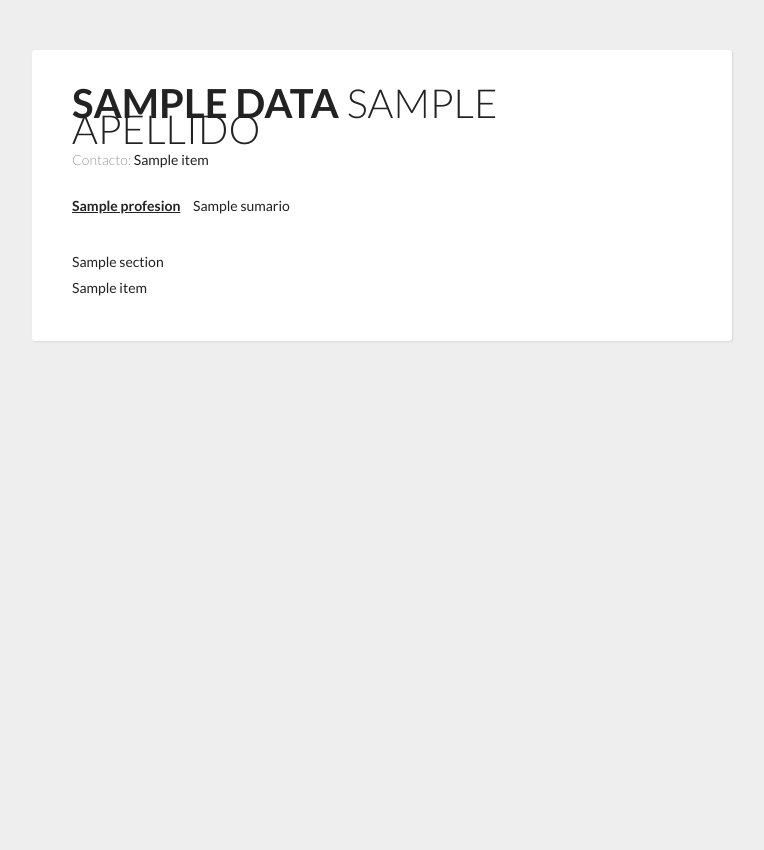
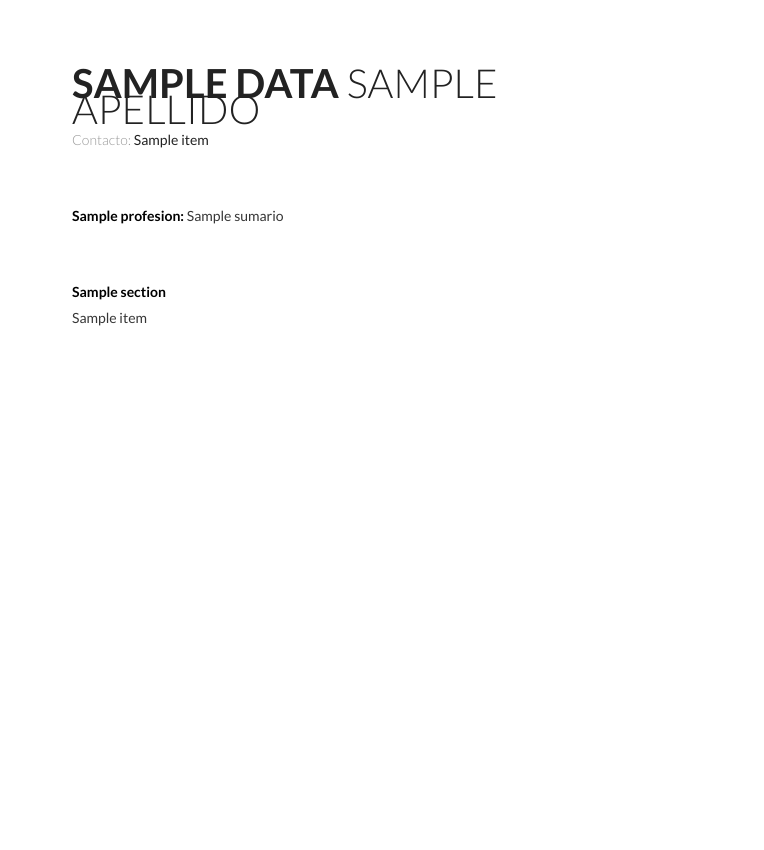
Before and after one commit to EstefanoContrerasDuoc/Portafolio, a Flask app: template templates/template1.html in a window 1280 px wide. Shown: the whole page, without its empty margins (258-1022 px from the left). After the commit the page ends 326 px from the top, so only its background shows below. Run offline with Flask 3, Linux system fonts and the light colour scheme; the template is opened without the code that fills it: most values are stand-ins (such as "Sample title", 1, 10 or a date in 2020).

Commit message:
plantilla

```diff
--- a/static/css/estilos.css
+++ b/static/css/estilos.css
@@ -3,13 +3,18 @@
     padding: 0;
     box-sizing: border-box;
 }
-html {
-  height: 100%;
+
+html, body {
+    /* Ensure no default browser margins/padding */
+    margin: 0;
+    padding: 0;
+    width: 100%;  /* Ensure they take full width */
+    height: 100%; /* Ensure they take full height */
 }
 
 body {
   min-height: 100%;
-  background: #eee;
+  background: #ffffff;
   font-family: 'Lato', sans-serif;
   font-weight: 400;
   color: #222;
@@ -22,14 +27,24 @@ body {
   max-width: 700px;
   background: #fff;
   margin: 0px auto 0px;
-  box-shadow: 1px 1px 2px #DAD7D7;
   border-radius: 3px;
   padding: 40px;
-  margin-top: 50px;
+  margin-top: 30px;
 }
 
+.about .position {
+  font-weight: 800;
+  color: black;
+}
+.about .desc {
+  font-weight: 500;
+  color: rgb(54, 54, 54);
+}
+.about{
+  margin-bottom: 50px;
+}
 .header {
-  margin-bottom: 30px;
+  margin-bottom: 50px;
 
   .full-name {
     font-size: 40px;
@@ -71,87 +86,18 @@ body {
 }
 
 
-.details {
-  line-height: 20px;
 
-  .section {
-    margin-bottom: 40px;
-  }
+.section {
+  margin-bottom: 30px;
+}
 
-  .section:last-of-type {
-    margin-bottom: 0px;
-  }
+.section .titulo {
+  font-weight: 800;
+  font-style:bold;
+  color: black;
+}
 
-  .section__title {
-    letter-spacing: 2px;
-    color: #54AFE4;
-    font-weight: bold;
-    margin-bottom: 10px;
-    text-transform: uppercase;
-  }
-
-  .section__list-item {
-    margin-bottom: 40px;
-  }
-
-  .section__list-item:last-of-type {
-    margin-bottom: 0;
-  }
-
-  .left ,
-  .right {
-    vertical-align: top;
-    display: inline-block;
-  }
-
-  .left {
-    width: 60%;
-  }
-
-  .right {
-    tex-align: right;
-    width: 39%;
-  }
-
-  .name {
-    font-weight: bold;
-  }
-
-  a {
-    text-decoration: none;
-    color: #000;
-    font-style: italic;
-  }
-
-  a:hover {
-    text-decoration: underline;
-    color: #000;
-  }
-
-  .skills {
-
-  }
-
-  .skills__item {
-    margin-bottom: 10px;
-  }
-
-  .skills__item .right {
-    input {
-      display: none;
-    }
-
-    label {
-      display: inline-block;
-      width: 20px;
-      height: 20px;
-      background: #C3DEF3;
-      border-radius: 20px;
-      margin-right: 3px;
-    }
-
-    input:checked + label {
-      background: #79A9CE;
-    }
-  }
+.section .items {
+  font-weight: 500;
+  color: rgb(54, 54, 54);
 }
--- a/templates/template1.html
+++ b/templates/template1.html
@@ -9,7 +9,8 @@
 <link href='https://fonts.googleapis.com/css?family=Lato:400,300,700' rel='stylesheet' type='text/css'>
 
 <div class="container">
-  <div class="header">
+
+    <div class="header">
     <div class="full-name">
       <span class="first-name">{{ data.nombre }}</span>
       <span class="last-name">{{ data.apellido }}</span>
@@ -23,25 +24,21 @@
             {% endif %}
         {% endfor %}
     </div>
-
+      </div>
     <div class="about">
-      <span class="position">{{ data.profesion }}</span>
+      <span class="position">{{ data.profesion }}:</span>
       <span class="desc">
         {{ data.sumario}}
       </span>
     </div>
-  </div>
+
 
 {% for section in data["secciones"] %}
   <div class="section">
-    <div class="first-name">{{ section["titulo"] }}</div>
-    <div class="section__list">
+    <div class="titulo">{{ section["titulo"] }}</div>
       {% for item in section["items"] %}
-        <div class="section__list-item">
-          <div class="text">{{ item }}</div>
-        </div>
+          <div class="items">{{ item }}</div>
       {% endfor %}
-    </div>
   </div>
 {% endfor %}
   </div>
```
Also changed, not shown: static/css/estilos1.css (+17 -3 lines), 4 other files.
